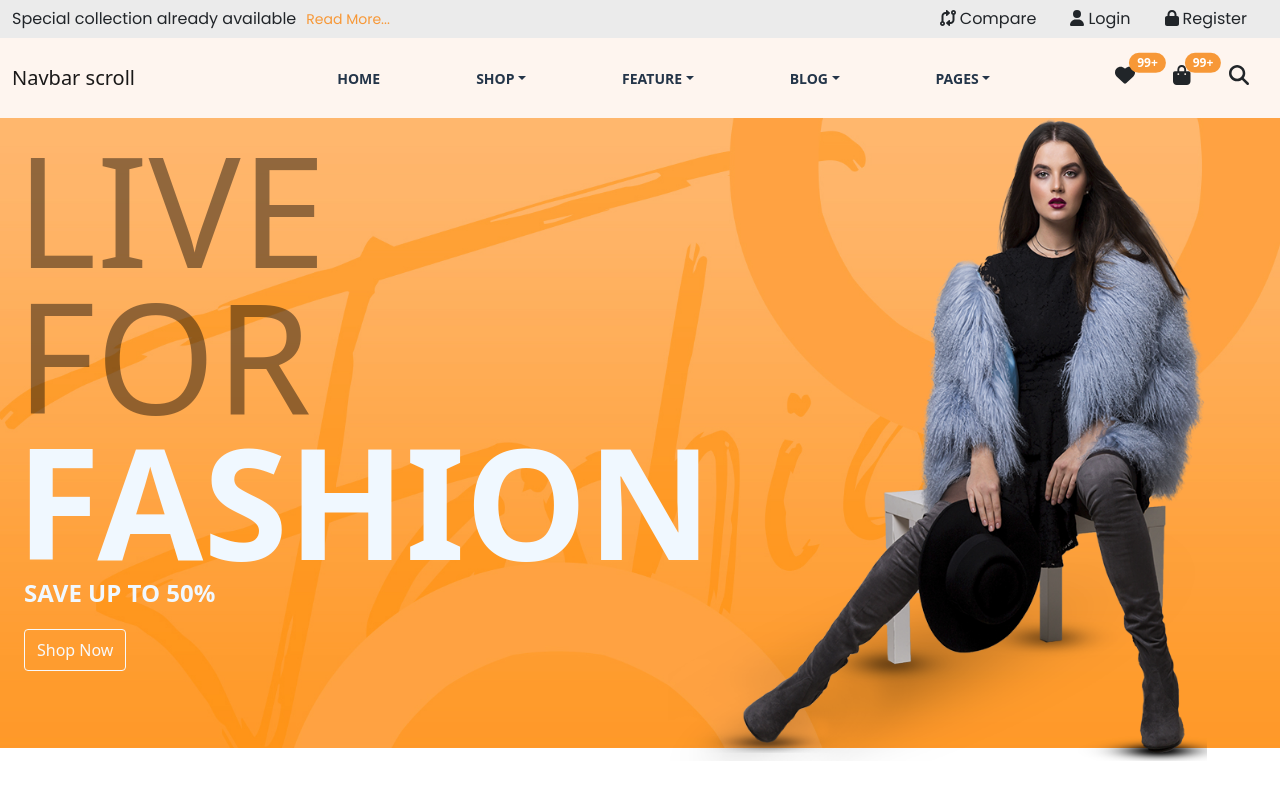
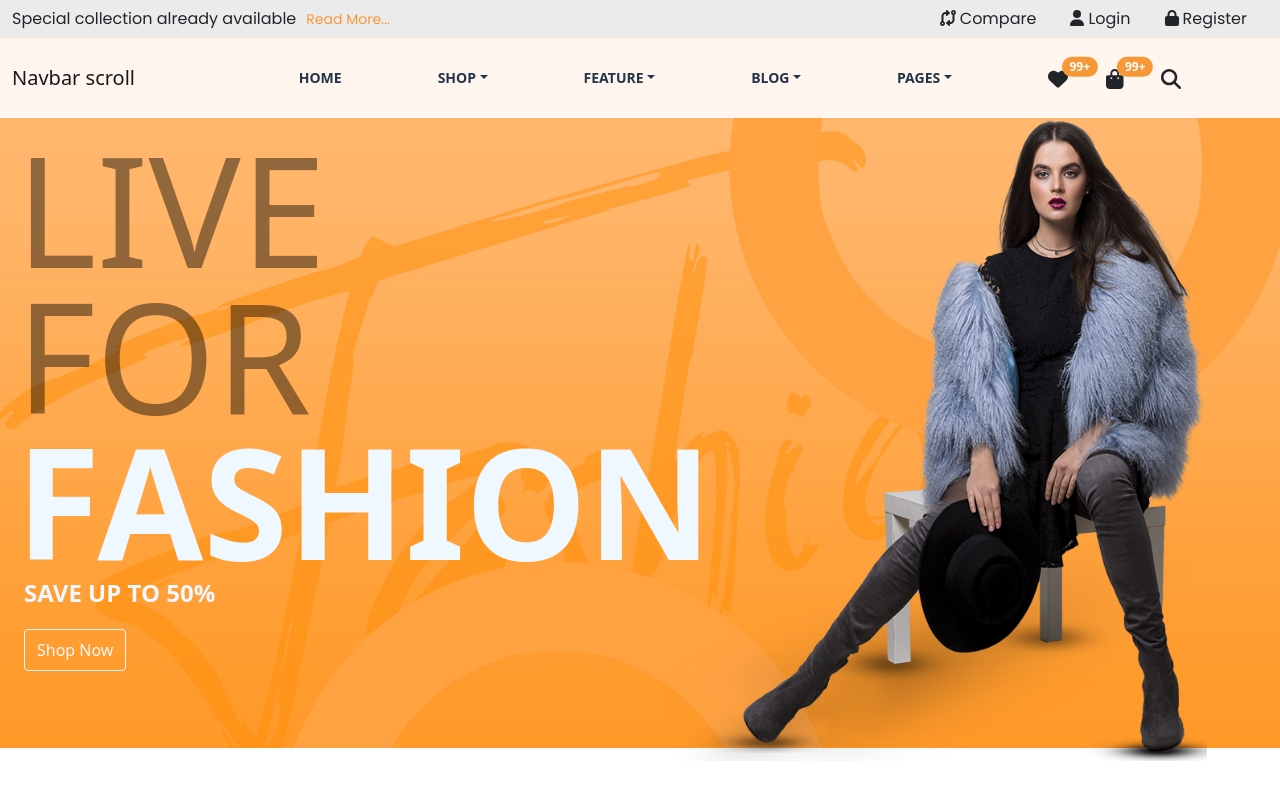
Before and after one commit to kakon-ray/AND-SHOP, a React (Create React App) app: page / in a window 1280 px wide. Built offline with nearby package versions, Linux system fonts and the light colour scheme.

Commit message:
header section completed

```diff
--- a/src/component/Navbar/HeaderNav.css
+++ b/src/component/Navbar/HeaderNav.css
@@ -27,8 +27,8 @@
 }
 
 .navbar-nav-scroll {
-  /* max-height: var(--bs-scroll-height,75vh); */
-  overflow-y: visible;
+  max-height: var(--bs-scroll-height, 75vh) !important;
+  overflow: visible;
 }
 
 /* navbar toggle button display show */
@@ -52,16 +52,43 @@
 }
 
 .dropdown-menu[data-bs-popper] {
-  top: 153%;
+  top: 145%;
   left: 0%;
 }
 
-/*shop dropdown nav menue style start*/
+.navbar .nav-link {
+  padding-bottom: 0;
+  margin-bottom: 0;
+}
 
-@media only screen and (max-width: 600px) {
-  .navbar-shop {
+/* .navbar-shop {
+  position: absolute;
+  top: 30px;
+  left: 35%;
+} */
+
+@media (max-width: 576px) {
+  .navbar-collapse {
+    flex-basis: 100%;
+    flex-grow: 1;
+    align-items: center;
     position: absolute;
-    top: 30px;
-    left: 33%;
+    top: 80%;
+    background-color: white;
+    width: 100%;
+    left: 0%;
   }
 }
+
+@media (max-width: 912px) {
+  .navbar-collapse {
+    flex-basis: 100%;
+    flex-grow: 1;
+    align-items: center;
+    position: absolute;
+    top: 80%;
+    background-color: white;
+    width: 100%;
+    left: 0%;
+  }
+}
--- a/src/component/Navbar/HeaderNav.js
+++ b/src/component/Navbar/HeaderNav.js
@@ -102,11 +102,11 @@ const HeaderNav = () => {
                   Something else here
                 </NavDropdown.Item>
               </NavDropdown>
-            </Nav>
-            <div className="navbar-shop text-center">
+              <Nav.Link href="#action1">
+                <div className="navbar-shop">
                   <Button
                     variant=""
-                className="navbar-icon mt-0 pt-0  position-relative"
+                    className="navbar-icon mt-0 pt-0 ms-0 ps-0  position-relative"
                   >
                     <FontAwesomeIcon icon={faHeart} size="lg" />
                     <span className="position-absolute top-0 start-100 translate-middle badge rounded-pill">
@@ -135,6 +135,8 @@ const HeaderNav = () => {
                 <FontAwesomeIcon icon={faBars} size="lg" />
               </Button> */}
                 </div>
+              </Nav.Link>
+            </Nav>
           </Navbar.Collapse>
         </Container>
       </Navbar>
--- a/src/component/OffCanvas/OffCanvas.css
+++ b/src/component/OffCanvas/OffCanvas.css
@@ -37,6 +37,6 @@
 .offcanvas-search-btn {
   font-size: 20px;
   border-radius: 50px;
-  width: 10%;
+  width: 20%;
   background-color: #f79837;
 }
```
Lines whose indentation alone changed are shown as unchanged.
